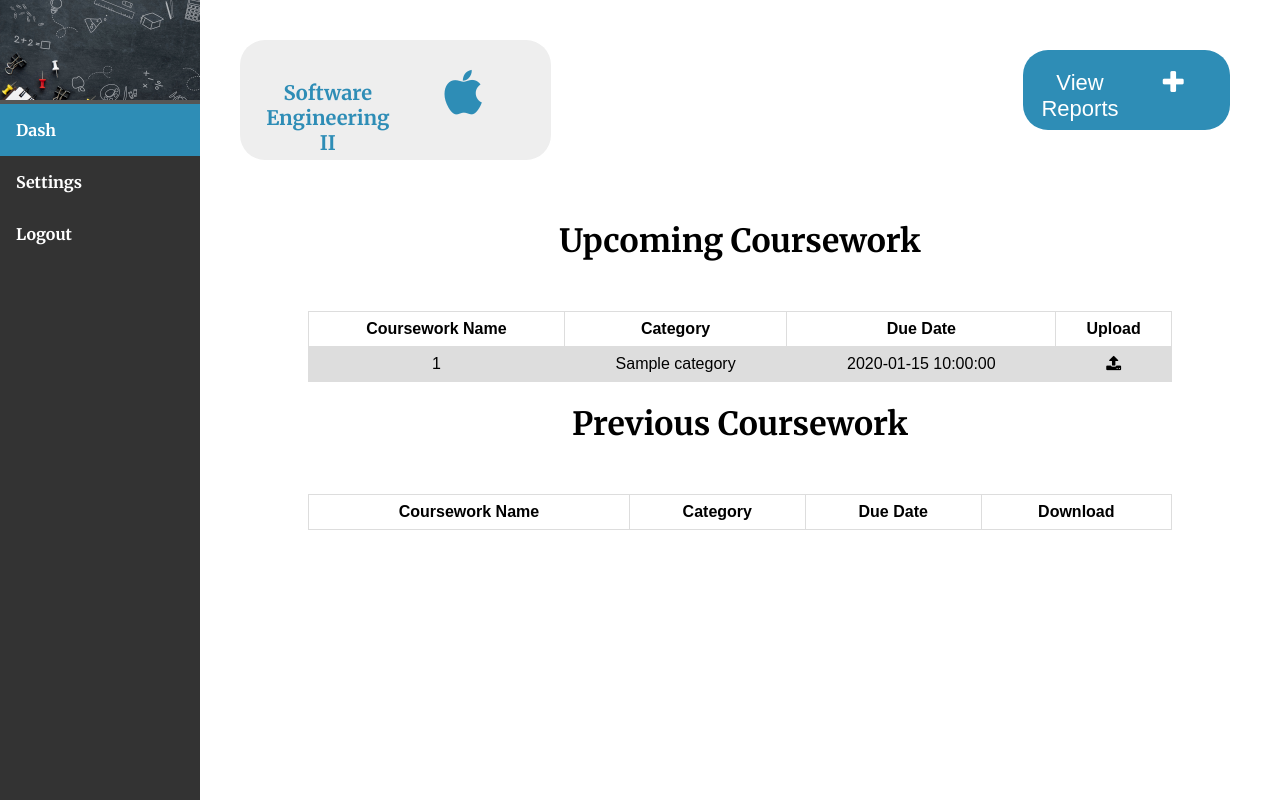
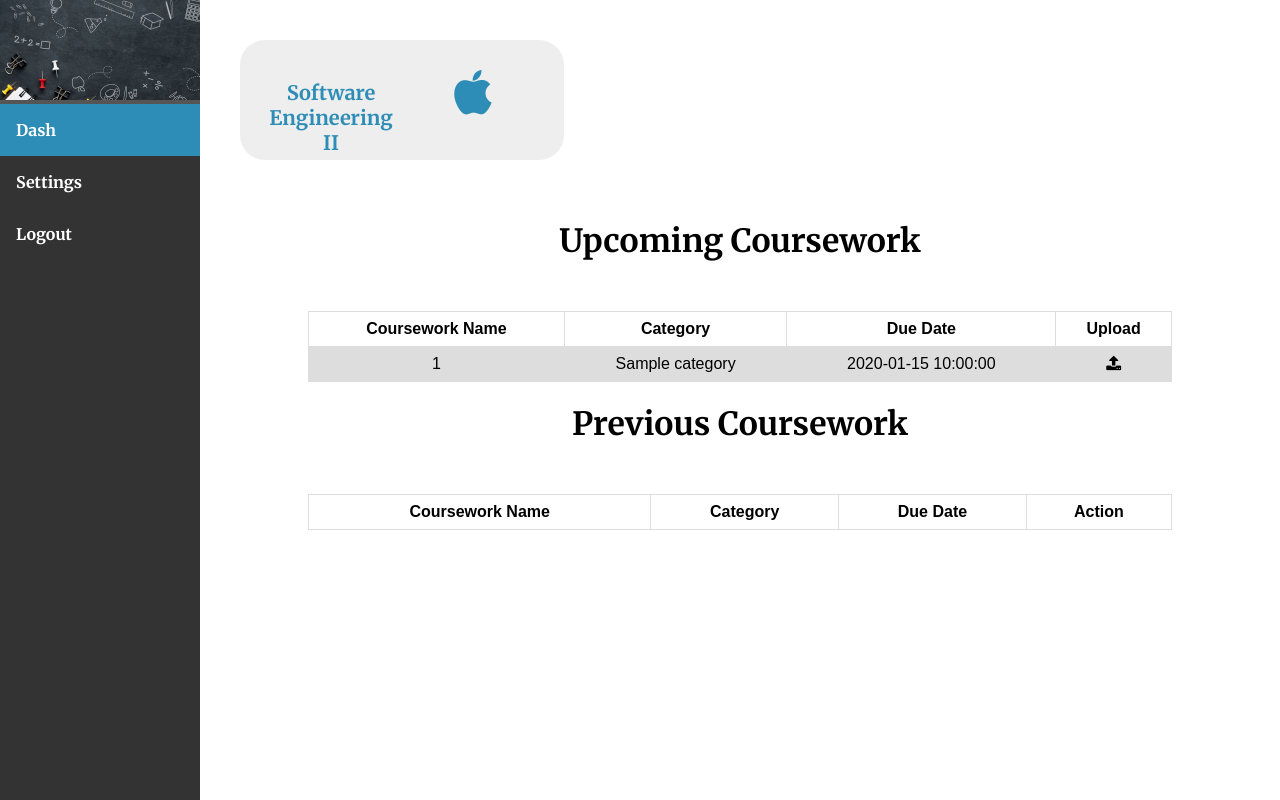
Before and after one commit to lappe044/TriScan, a Flask app: template app/templates/class.html in a window 1280 px wide. Run offline with Flask 2, Linux system fonts and the light colour scheme; the template is opened without the code that fills it: most values are stand-ins (such as "Sample title", 1, 10 or a date in 2020); lists and menus that the app fills with data are empty.

Commit message:
Changed some stuff for view report funtion

```diff
--- a/app/templates/class.html
+++ b/app/templates/class.html
@@ -49,7 +49,7 @@
                 </div>
 
 
-                <a  href="/templates/report.html">
+                <!-- <a  href="{{ url_for('report')}}">
                 <button class = "add_category" onclick="openForm()">
                     <div class ="add_left">
                         <p>View Reports</p>
@@ -58,7 +58,7 @@
                         <i class="fa fa-plus fa-2x" aria-hidden="true"></i>
                     </div>
                 </button>
-              </a>
+              </a> -->
 
             </div>
 
@@ -88,14 +88,15 @@
                         <th>Coursework Name</th>
                         <th>Category</th>
                         <th>Due Date</th>
-                        <th>Download</th>
+                        <th>Action</th>
                       </tr>
                       {% for previous_assignment in assignments['previous'] %}
                         <tr>
                             <td>{{ previous_assignment['assignmentName'] }}</td>
                             <td>{{ previous_assignment['category'] }}</td>
                             <td>{{ previous_assignment['dueAt'] }}</td>
-                            <td><i class="fa fa-upload" aria-hidden="true" id="{{ previous_assignment['assignmentId'] }}"></i></td>
+                            <td><a href="{{ url_for('report')}}" style='text-decoration:underline;'>View Report</a></td>
+                            <!-- <td><i class="fa fa-download" aria-hidden="true" id="{{ previous_assignment['assignmentId'] }}"></i></td> -->
                         </tr>
                     {% endfor %}
 
--- a/app/templates/report.html
+++ b/app/templates/report.html
@@ -24,9 +24,9 @@
             <a class = "picture" href="">
                 <img src="/static/images/school.jpg">
             </a>
-            <a class="active" href="faculty.html">Dash</a>
+            <a class="active" href="{{ url_for('dashboard_page')}}">Dash</a>
             <a href="#contact">Settings</a>
-            <a href="/templates/login.html">Logout</a>
+            <a href="{{ url_for('logout')}}">Logout</a>
         </div>
 
 
```
